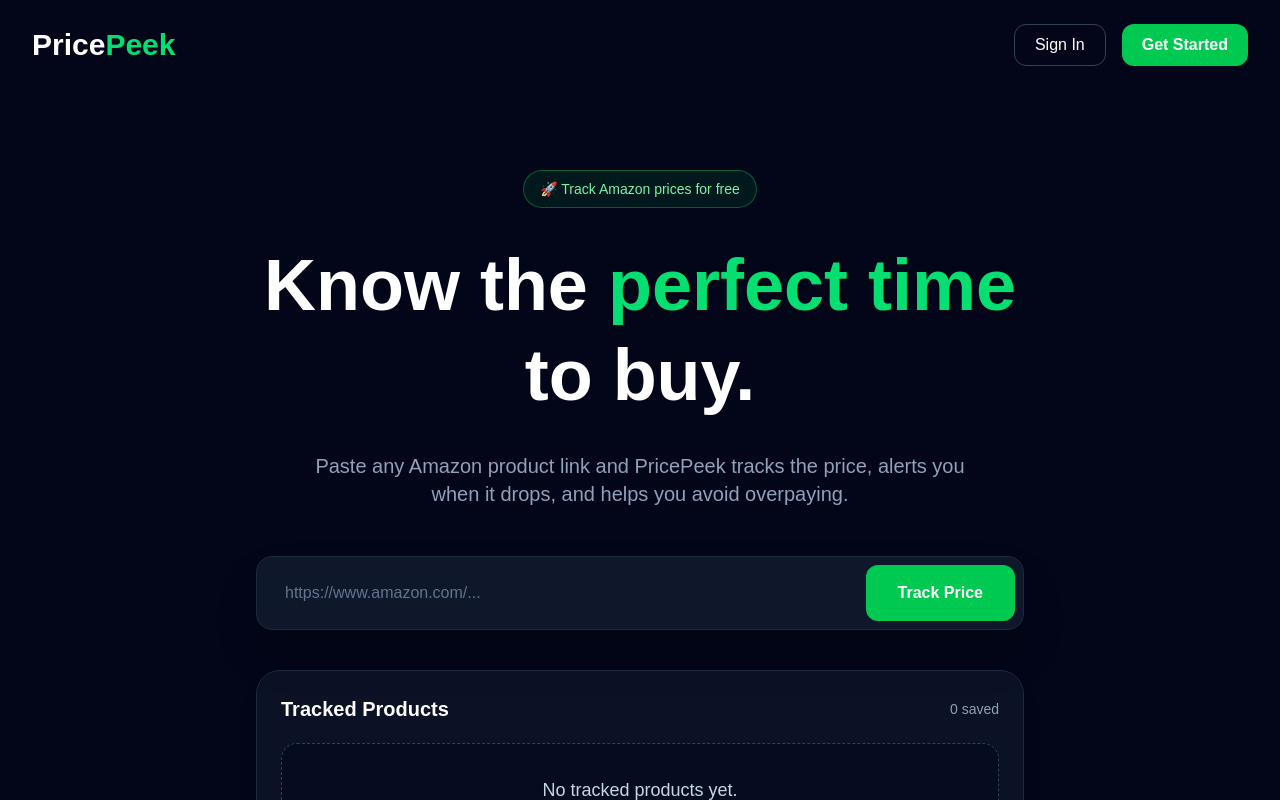
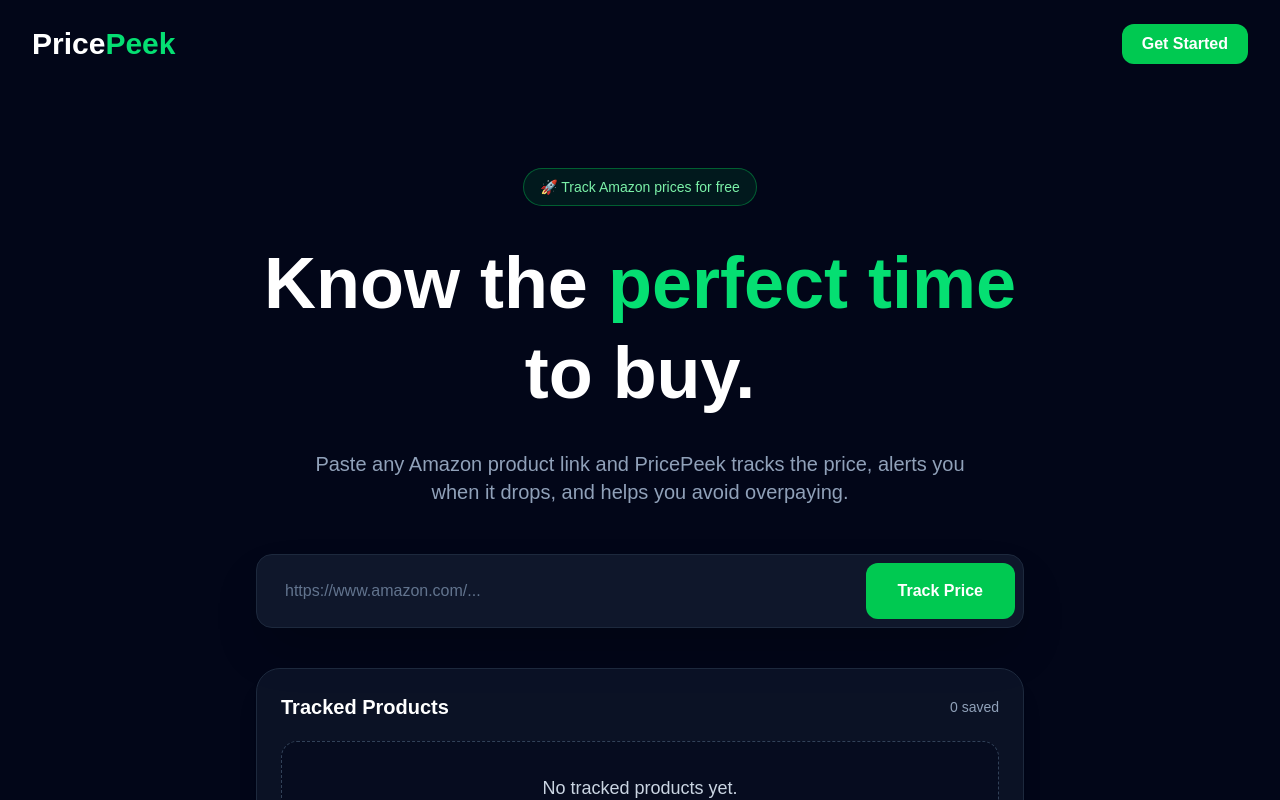
Before and after one commit to andremulvee8-sudo/PricePeek, a Next.js app: page / in a window 1280 px wide. Shown: the top 800 px of the page. Built offline with nearby package versions, Linux system fonts and the light colour scheme.

Commit message:
Fix navbar calls to action

```diff
--- a/app/components/Navbar.tsx
+++ b/app/components/Navbar.tsx
@@ -5,15 +5,12 @@ export default function Navbar() {
         Price<span className="text-green-400">Peek</span>
       </h1>
 
-      <div className="flex gap-4">
-        <button className="rounded-xl border border-slate-700 px-5 py-2 hover:border-green-400 transition">
-          Sign In
-        </button>
-
-        <button className="rounded-xl bg-green-500 px-5 py-2 font-semibold hover:bg-green-400 transition">
-          Get Started
-        </button>
-      </div>
+      <a
+        href="#amazon-product-url"
+        className="rounded-xl bg-green-500 px-5 py-2 font-semibold transition hover:bg-green-400 focus-visible:outline-2 focus-visible:outline-offset-2 focus-visible:outline-green-400"
+      >
+        Get Started
+      </a>
     </nav>
   );
 }
```
